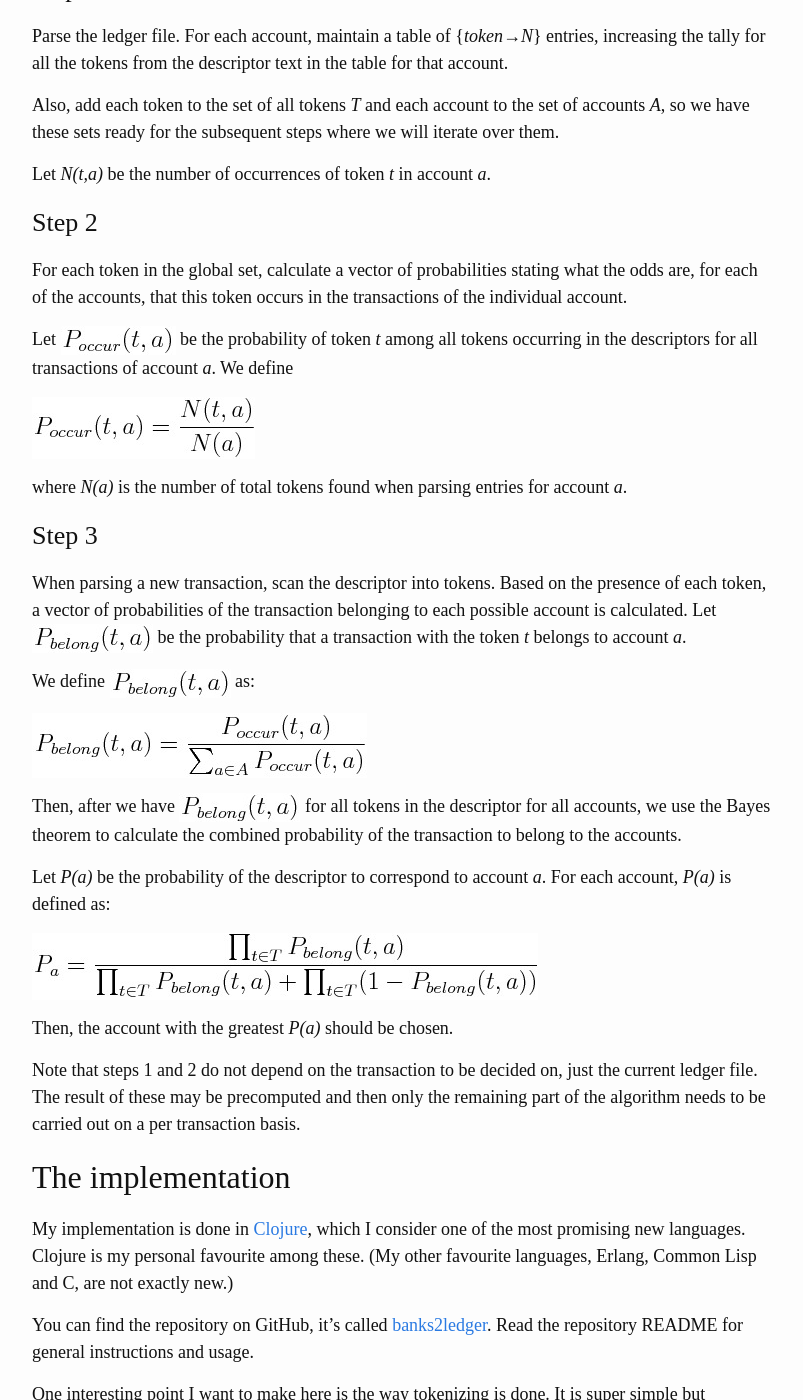
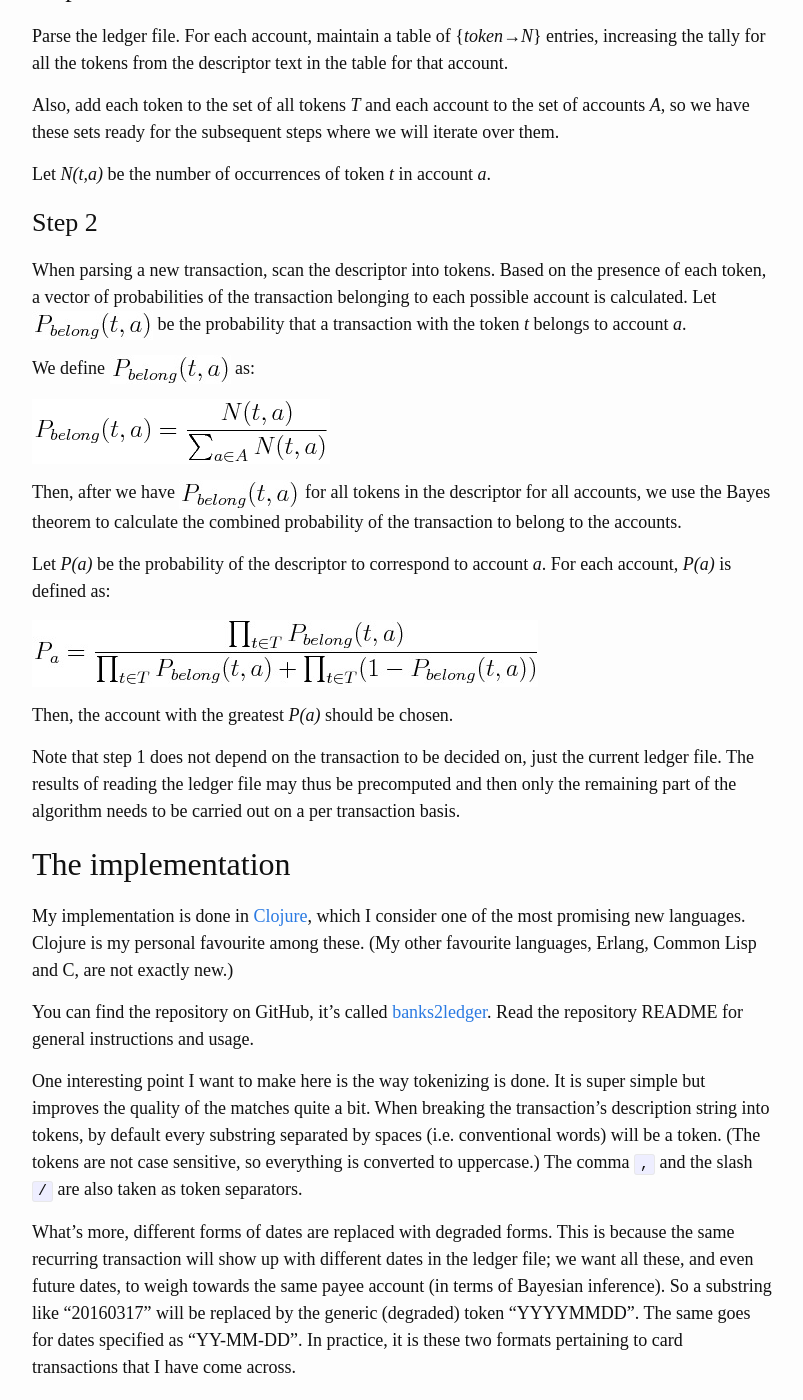
Before and after one commit to tomszilagyi/tomszilagyi.github.io, a Jekyll site: the page built from _pages/payment-matching.md, in a window 1280 px wide and 1400 px high, scrolled down 1502 px. Shown: the whole window, without its empty margins (238-1041 px from the left). Built offline with Jekyll 4.4.1, drawn with Linux system fonts in a browser that asks for light colours.

Commit message:
Update payment matching article to reflect core algorithm fix (banks2ledger commit f604e3250d372329f0a728741877749a9db7f518)

```diff
--- a/_pages/payment-matching.md
+++ b/_pages/payment-matching.md
@@ -89,42 +89,22 @@ Let *N(t,a)* be the number of occurrences of token *t* in account *a*.
 
 ### Step 2
 
-For each token in the global set, calculate a vector of probabilities
-stating what the odds are, for each of the accounts, that this token
-occurs in the transactions of the individual account.
+When parsing a new transaction, scan the descriptor into tokens. Based
+on the presence of each token, a vector of probabilities of the
+transaction belonging to each possible account is calculated. Let
+![P_belong(t,a)](/images/payment-matching/eq1.png) be the probability that a
+transaction with the token *t* belongs to account *a*.
 
-Let ![](/images/payment-matching/eq1.png) be the probability of token
-*t* among all tokens occurring in the descriptors for all transactions
-of account *a*. We define
+We define ![P_belong(t,a)](/images/payment-matching/eq1.png) as:
 
 {% comment %}
-  P_{occur}(t,a) = \frac{N(t,a)}{N(a)}
+  P_{belong}(t,a) = \frac{ N(t,a) }{ \sum_{a \in A} N(t,a) }
   Font: Modern; Font size: 18
   http://www.sciweavers.org/free-online-latex-equation-editor
 {% endcomment %}
 ![](/images/payment-matching/eq2.png)
 
-where *N(a)* is the number of total tokens found when parsing entries
-for account *a*.
-
-### Step 3
-
-When parsing a new transaction, scan the descriptor into tokens. Based
-on the presence of each token, a vector of probabilities of the
-transaction belonging to each possible account is calculated. Let
-![P_belong(t,a)](/images/payment-matching/eq3.png) be the probability that a
-transaction with the token *t* belongs to account *a*.
-
-We define ![P_belong(t,a)](/images/payment-matching/eq3.png) as:
-
-{% comment %}
-  P_{belong}(t,a) = \frac{ P_{occur}(t,a) }{ \sum_{a \in A} P_{occur}(t,a) }
-  Font: Modern; Font size: 18
-  http://www.sciweavers.org/free-online-latex-equation-editor
-{% endcomment %}
-![](/images/payment-matching/eq4.png)
-
-Then, after we have ![P_belong(t,a)](/images/payment-matching/eq3.png)
+Then, after we have ![P_belong(t,a)](/images/payment-matching/eq1.png)
 for all tokens in the descriptor for all accounts, we use the Bayes
 theorem to calculate the combined probability of the transaction to
 belong to the accounts.
@@ -138,14 +118,14 @@ Let *P(a)* be the probability of the descriptor to correspond to account
   Font: Modern; Font size: 18
   http://www.sciweavers.org/free-online-latex-equation-editor
 {% endcomment %}
-![](/images/payment-matching/eq5.png)
+![](/images/payment-matching/eq3.png)
 
 Then, the account with the greatest *P(a)* should be chosen.
 
-Note that steps 1 and 2 do not depend on the transaction to be decided
-on, just the current ledger file. The result of these may be
-precomputed and then only the remaining part of the algorithm needs to
-be carried out on a per transaction basis.
+Note that step 1 does not depend on the transaction to be decided on,
+just the current ledger file. The results of reading the ledger file
+may thus be precomputed and then only the remaining part of the
+algorithm needs to be carried out on a per transaction basis.
 
 ## The implementation
 
```
Also changed, not shown: images/payment-matching/eq1.png, images/payment-matching/eq2.png, images/payment-matching/eq3.png, images/payment-matching/eq4.png (deleted), images/payment-matching/eq5.png (deleted).
